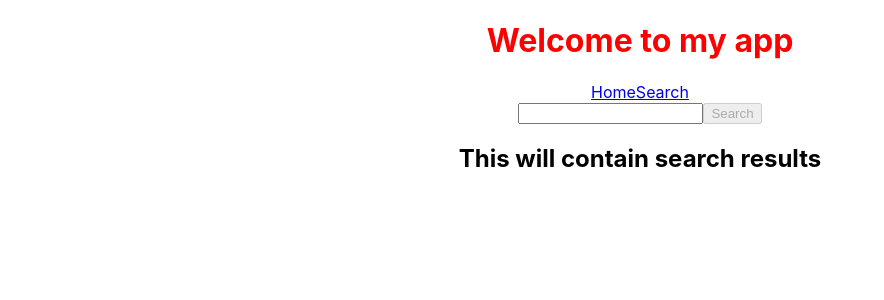
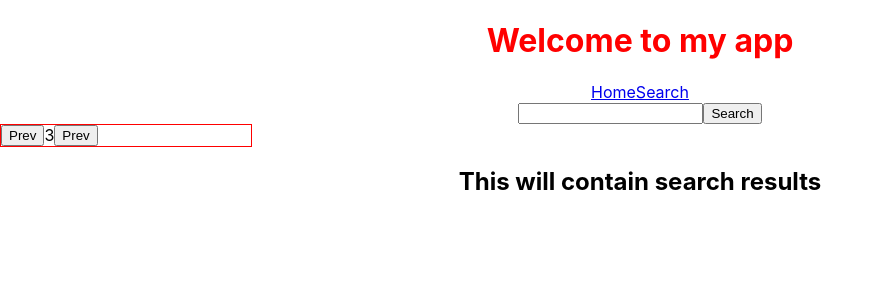
Before and after one commit to Conor-Mack/nasa-search, a React (Create React App) app: page /search/mars/3 in a window 1280 px wide. Shown: the top 300 px of the page, without its empty margins (0-884 px from the left). Built offline with nearby package versions, Linux system fonts and the light colour scheme; no server answers.

Commit message:
Create utils for style and fns

```diff
--- a/src/components/Button.tsx
+++ b/src/components/Button.tsx
@@ -11,7 +11,7 @@ const Button: React.FC<ButtonProps> = ({
   onClick,
   disabled = false,
 }) => (
-  <button disabled onClick={onClick}>
+  <button disabled={disabled} onClick={onClick}>
     {label}
   </button>
 );
--- a/src/components/index.ts
+++ b/src/components/index.ts
@@ -1,2 +1,3 @@
 export { default as Button } from "./Button";
 export { default as Input } from "./Input";
+export { default as Pager } from "./Pager";
--- a/src/hooks/useNasaImages.ts
+++ b/src/hooks/useNasaImages.ts
@@ -1,7 +1,7 @@
 import { useEffect, useState } from "react";
 import api from "../api";
 import { ImagesWithTitle } from "../types";
-import { parseResponse } from "../utils";
+import { parseResponse } from "../utils/functions";
 
 const useNasaImages = (query: string, page: number) => {
   const [nasaImages, setNasaImages] = useState<ImagesWithTitle>([]);
--- a/src/utils.ts
+++ b/src/utils/functions.ts
@@ -1,5 +1,5 @@
 import { AxiosResponse } from "axios";
-import { NasaImagesResponse, ImagesWithTitle } from "./types";
+import { NasaImagesResponse, ImagesWithTitle } from "../types";
 
 export const parseResponse = (response: AxiosResponse<NasaImagesResponse>) => {
   const data = response.data.collection.items.reduce<ImagesWithTitle>(
--- /dev/null
+++ b/src/utils/styles.tsx
@@ -0,0 +1,6 @@
+import styled from "styled-components";
+
+export const MaxWidthContainer = styled.div<{ width?: string }>`
+  max-width: ${({ width = "400px" }) => "400px"};
+  border: 1px solid red;
+`;
--- a/src/views/SearchResults.tsx
+++ b/src/views/SearchResults.tsx
@@ -1,17 +1,19 @@
 import React, { useEffect } from "react";
 import { RouteComponentProps } from "@reach/router";
 import useNasaImages from "../hooks/useNasaImages";
+import { Pager } from "../components";
 
-interface ISearchResults extends RouteComponentProps {
+interface SearchResultsProps extends RouteComponentProps {
   query?: string;
   page?: number;
 }
 
-const SearchResults: React.FC<ISearchResults> = ({ query, page }) => {
+const SearchResults: React.FC<SearchResultsProps> = ({ query, page }) => {
   const { nasaImages, loading } = useNasaImages(query!, page!);
 
   return (
     <div>
+      <Pager activePage={page!} onChange={(newPage) => console.log(newPage)} />
       <h2>This will contain search results</h2>
     </div>
   );
```
